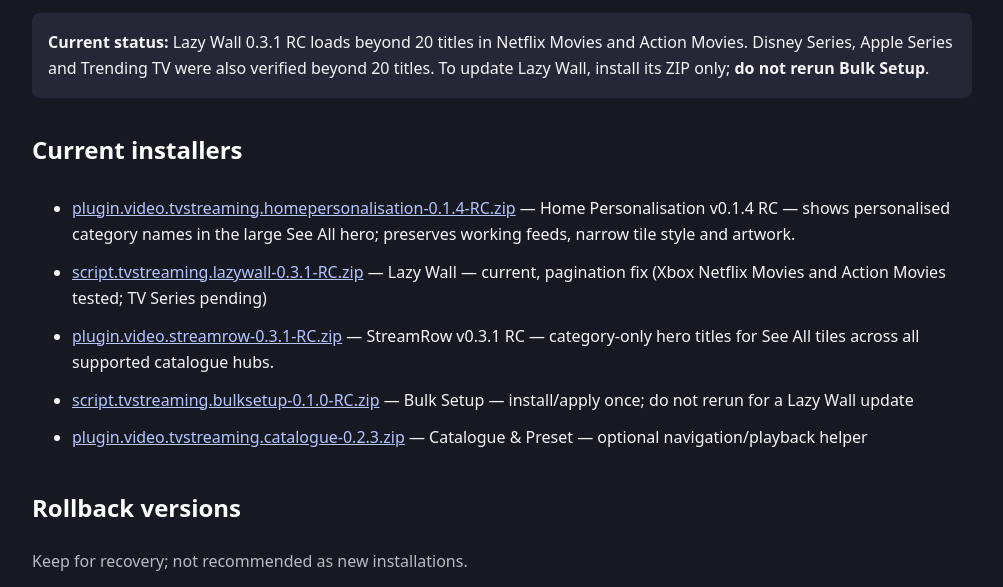
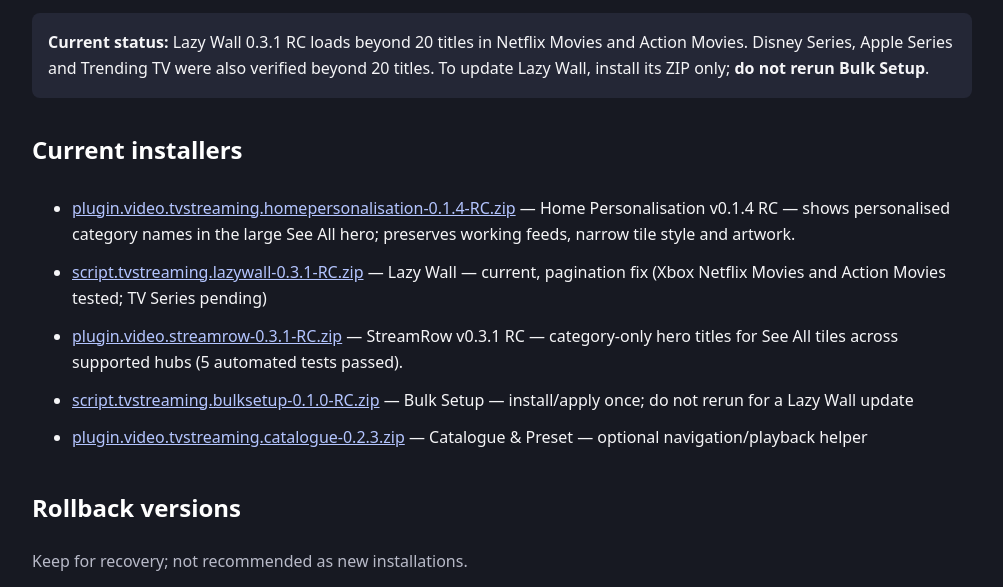
Before and after one commit to rickirl91/tv-streaming-kodi, a plain HTML site: page index.html in a window 1280 px wide. Shown: the part 206-793 px from the top of the page, without its empty margins (138-1141 px from the left). Drawn offline with Linux system fonts and the light colour scheme.

Commit message:
Record passing universal hero regression suite and verified ZIP checksums

```diff
--- a/index.html
+++ b/index.html
@@ -5,7 +5,7 @@
 <p class="muted">Curated installers for the Cricky Xbox setup. Older releases and test notes have been moved to the archive; existing GitHub file history is preserved.</p>
 <div class="note"><strong>Current status:</strong> Lazy Wall 0.3.1 RC loads beyond 20 titles in Netflix Movies and Action Movies. Disney Series, Apple Series and Trending TV were also verified beyond 20 titles. To update Lazy Wall, install its ZIP only; <strong>do not rerun Bulk Setup</strong>.</div>
 <h2>Current installers</h2><ul><li><a href="plugin.video.tvstreaming.homepersonalisation-0.1.4-RC.zip">plugin.video.tvstreaming.homepersonalisation-0.1.4-RC.zip</a><span> — Home Personalisation v0.1.4 RC — shows personalised category names in the large See All hero; preserves working feeds, narrow tile style and artwork.</span></li><li><a href="script.tvstreaming.lazywall-0.3.1-RC.zip">script.tvstreaming.lazywall-0.3.1-RC.zip</a><span> — Lazy Wall — current, pagination fix (Xbox Netflix Movies and Action Movies tested; TV Series pending)</span></li>
-<li><a href="plugin.video.streamrow-0.3.1-RC.zip">plugin.video.streamrow-0.3.1-RC.zip</a><span> — StreamRow v0.3.1 RC — category-only hero titles for See All tiles across all supported catalogue hubs.</span></li>
+<li><a href="plugin.video.streamrow-0.3.1-RC.zip">plugin.video.streamrow-0.3.1-RC.zip</a><span> — StreamRow v0.3.1 RC — category-only hero titles for See All tiles across supported hubs (5 automated tests passed).</span></li>
 <li><a href="script.tvstreaming.bulksetup-0.1.0-RC.zip">script.tvstreaming.bulksetup-0.1.0-RC.zip</a><span> — Bulk Setup — install/apply once; do not rerun for a Lazy Wall update</span></li>
 <li><a href="plugin.video.tvstreaming.catalogue-0.2.3.zip">plugin.video.tvstreaming.catalogue-0.2.3.zip</a><span> — Catalogue &amp; Preset — optional navigation/playback helper</span></li></ul>
 <h2>Rollback versions</h2><p class="muted">Keep for recovery; not recommended as new installations.</p><ul><li><a href="script.tvstreaming.lazywall-0.3.0-RC.zip">script.tvstreaming.lazywall-0.3.0-RC.zip</a><span> — Lazy Wall 0.3.0 (previous)</span></li>
```
Also changed, not shown: SHA256SUMS.txt, 2 other files.
